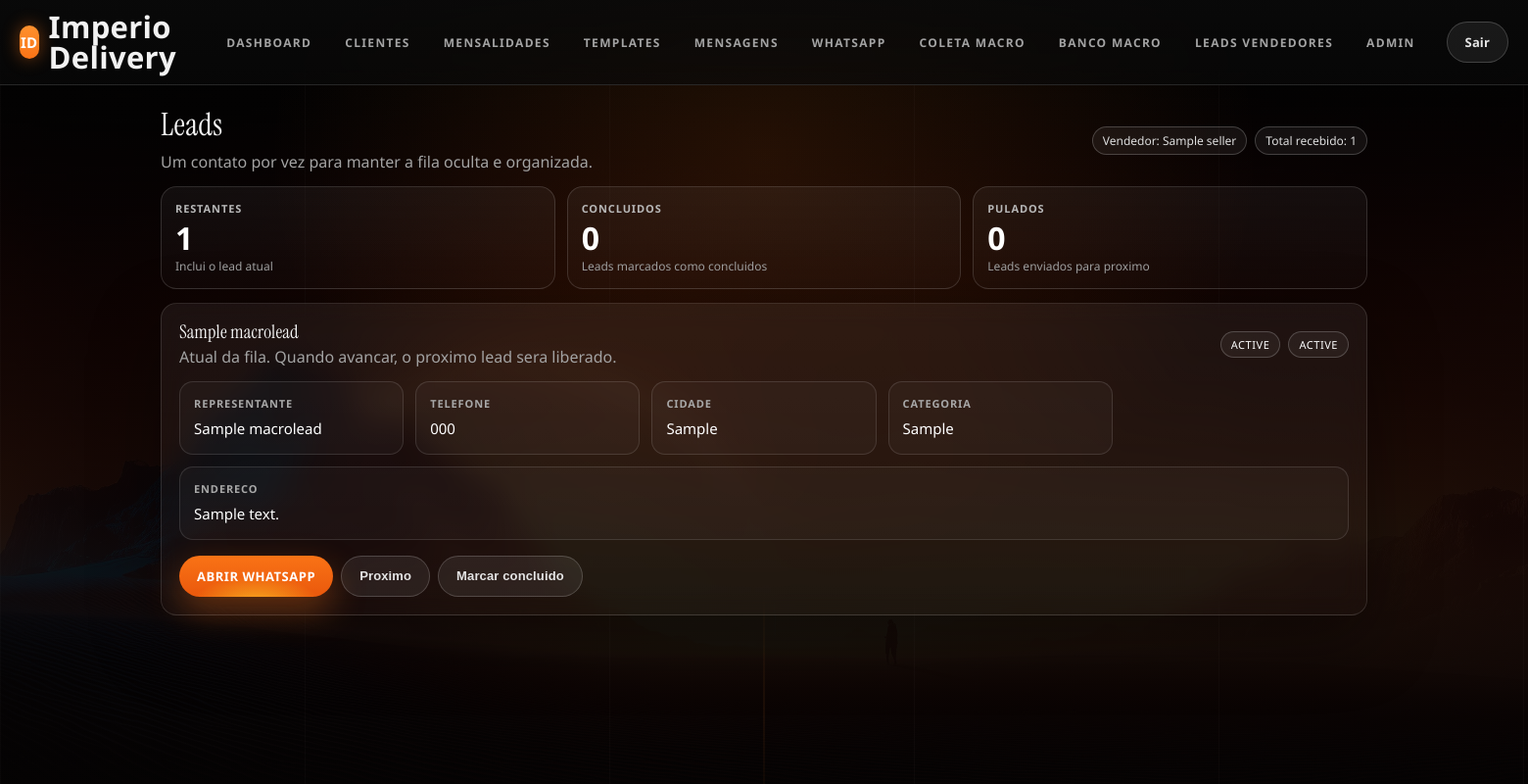
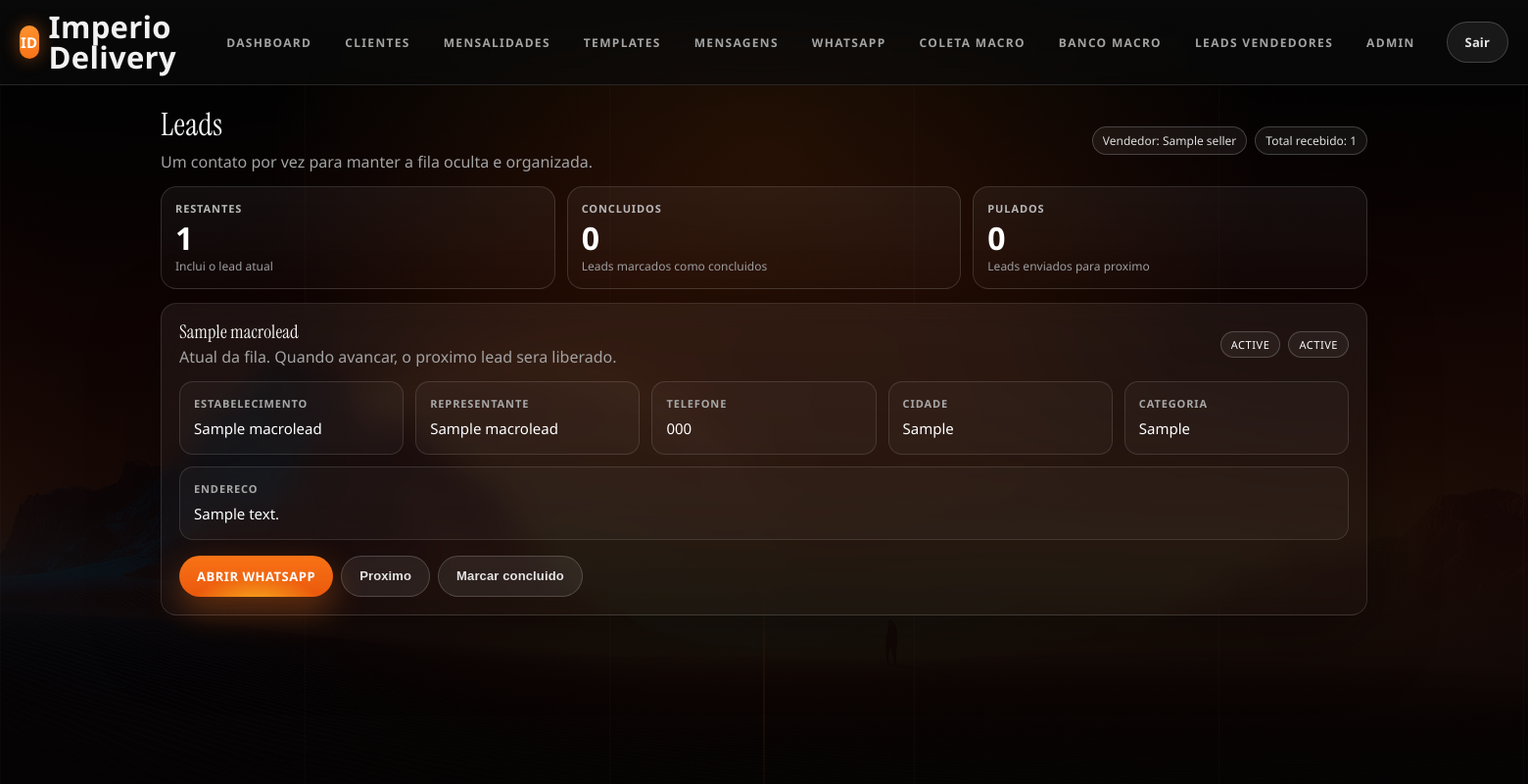
Before and after one commit to Romariorrs/Sistema-Imperio-Delivery, a Django app: page /seller/leads/ in a window 1560 px wide. Shown: the whole page at 98% size. Run offline with Django 4.2, Linux system fonts and the light colour scheme; a user stored in the database is signed in; tables that the repository leaves empty hold one stand-in row (values such as "Sample post").

Commit message:
Show establishment name in seller leads

```diff
--- a/templates/sales/leads.html
+++ b/templates/sales/leads.html
@@ -76,6 +76,10 @@
 
             <div class="lead-info">
                 <div class="lead-box">
+                    <div class="label">Estabelecimento</div>
+                    <div class="value">{{ lead.establishment_name|default:"Nao informado" }}</div>
+                </div>
+                <div class="lead-box">
                     <div class="label">Representante</div>
                     <div class="value">{{ lead.representative_name|default:"Nao informado" }}</div>
                 </div>
```
